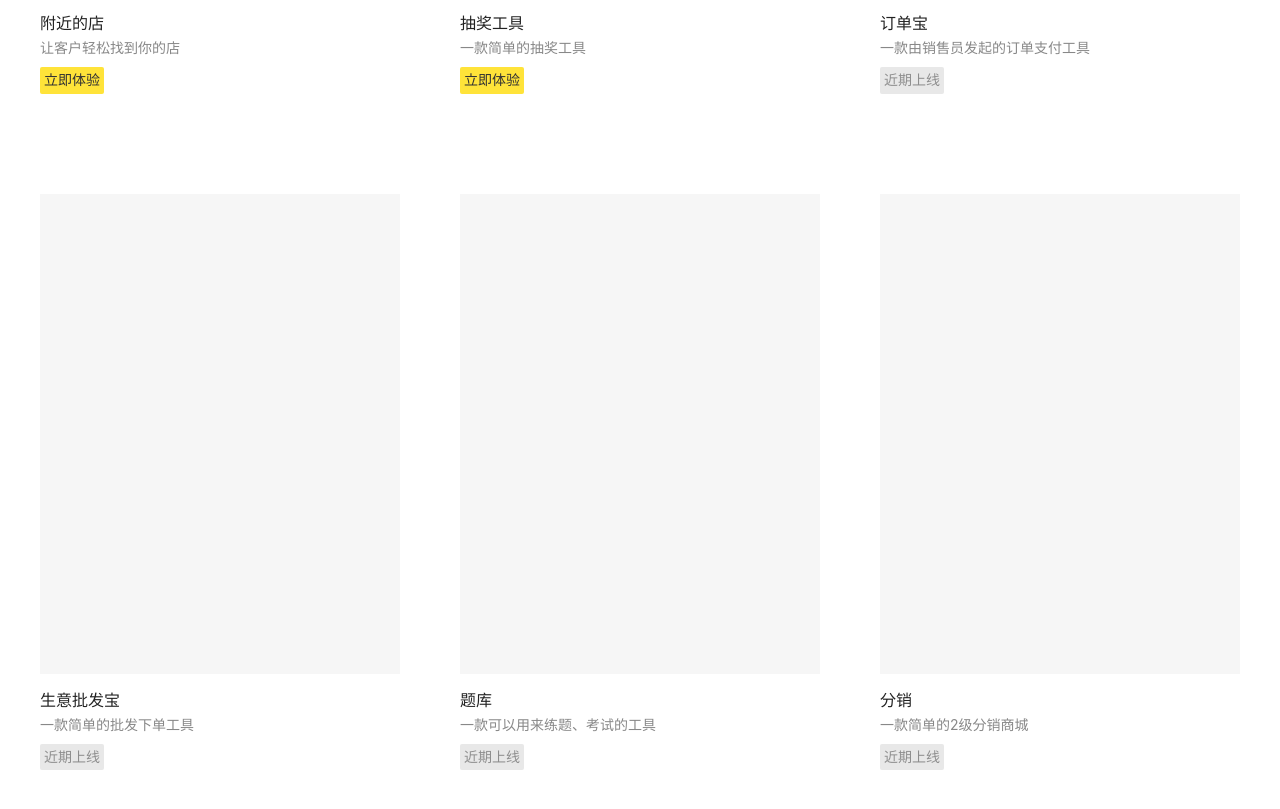
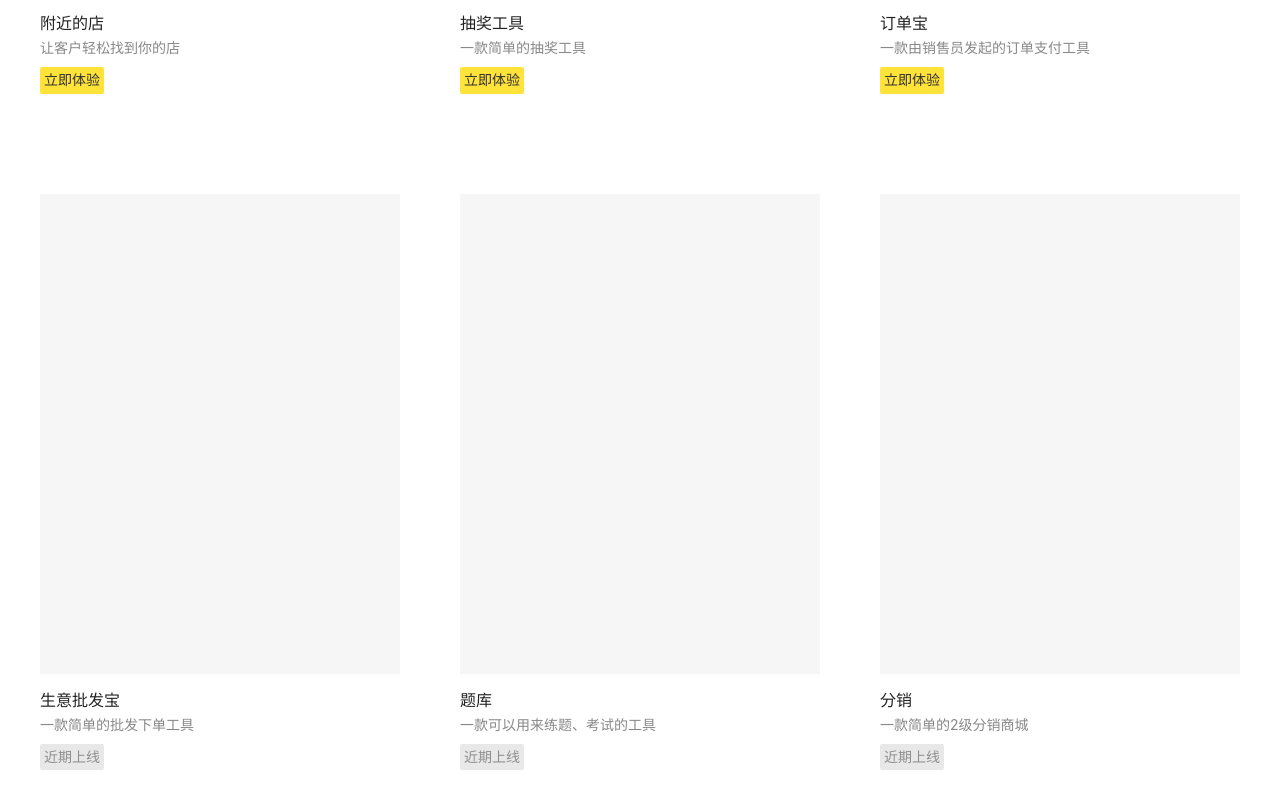
Before and after one commit to wangzj141/wangzj141.github.io, a plain HTML site: page index.html in a window 1280 px wide. Shown: the part 1800-2609 px from the top of the page. Drawn offline with Linux system fonts and the light colour scheme.

Commit message:
订单宝

```diff
--- a/index.html
+++ b/index.html
@@ -57,7 +57,7 @@
             <img src="image/p-bg.png" alt="">
             <p class="name">订单宝</p>
             <p class="desc">一款由销售员发起的订单支付工具</p>
-            <a class="btn btn-disabled">近期上线</a>
+            <a href="#findMe" class="btn">立即体验</a>
         </div>
         <div class="box">
             <img src="image/p-bg.png" alt="">
```
